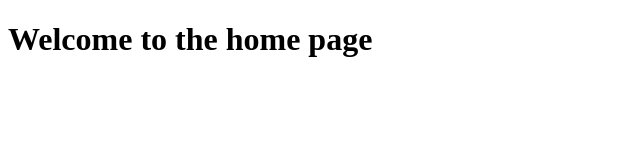
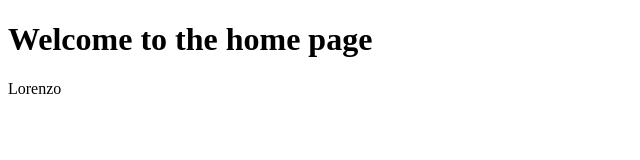
Before and after one commit to henry8913/4.1_Build-Week-CH1, a plain HTML site: page index.html in a window 1280 px wide. Shown: the full height of the page, 0-640 px from the left. Drawn offline with Linux system fonts and the light colour scheme.

Commit message:
commit di prova

```diff
--- a/index.html
+++ b/index.html
@@ -7,5 +7,6 @@
 </head>
 <body>
     <h1>Welcome to the home page</h1>
+    <p>Lorenzo</p>
 </body>
 </html>
```
